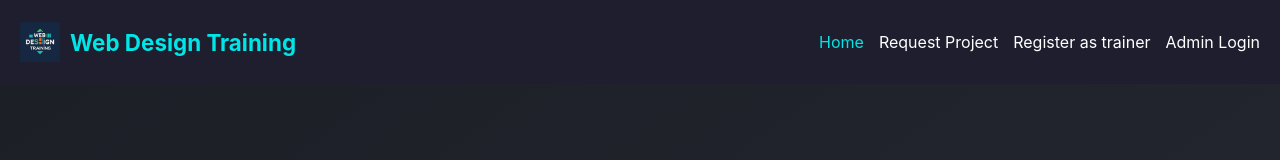
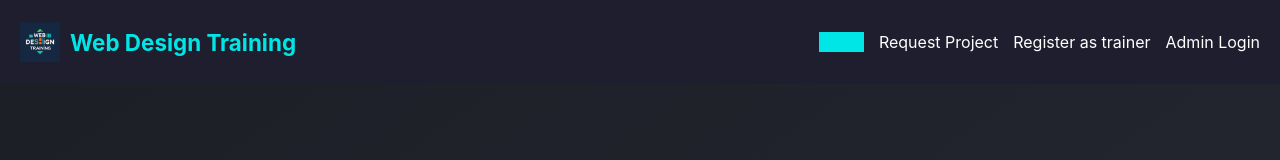
Before and after one commit to DesuSefiw/web-design-training, a React (Create React App) app in the folder trainer-frontend/: page / in a window 1280 px wide. In both pictures the pointer is over the link "Home". Shown: the top 160 px of the page. Built offline with nearby package versions, Linux system fonts and the light colour scheme.

Commit message:
Update Navbar.css

```diff
--- a/trainer-frontend/src/components/Navbar.css
+++ b/trainer-frontend/src/components/Navbar.css
@@ -44,6 +44,7 @@
 }
 
 .nav-link:hover {
+   background-color: #00e6e6;
   color: #00e6e6;
 }
 
```
